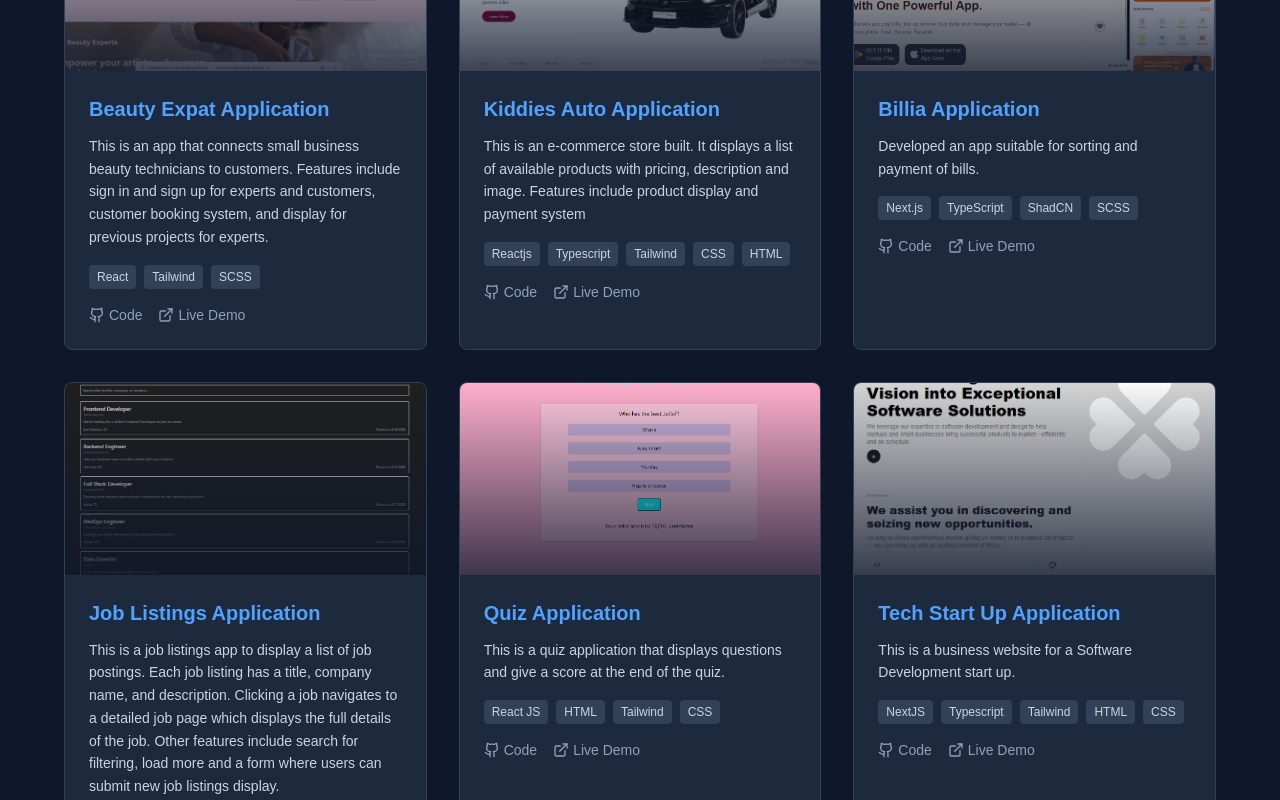
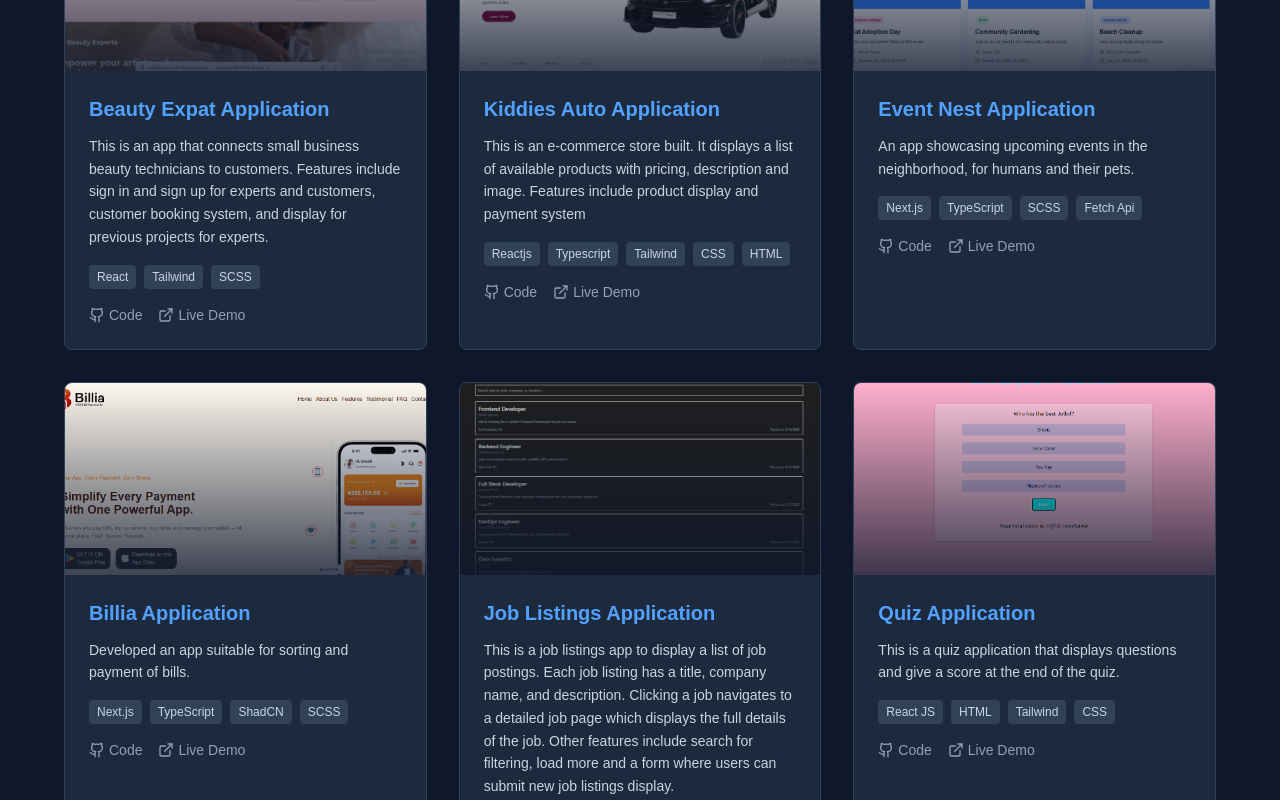
Before and after one commit to TaiwoSaidat/taiwo-oyewale, a Next.js app: page / in a window 1280 px wide. Shown: the part 3640-4440 px from the top of the page. Built offline with nearby package versions, Linux system fonts and the light colour scheme.

Commit message:
feat/ add events nest app

```diff
--- a/src/portfolio.tsx
+++ b/src/portfolio.tsx
@@ -26,6 +26,7 @@ import job from "../public/jobPosts.png";
 import quizApp from "../public/quiz_app.png";
 import wanderlay from "../public/wanderlay.png";
 import tsu from "../public/TSU.png";
+import events from "../public/events.png";
 import Link from "next/link";
 
 interface Project {
@@ -126,6 +127,16 @@ const Portfolio: React.FC = () => {
       github: "https://github.com/TaiwoSaidat/Kiddies-Auto-Web-App",
       demo: "https://kiddies-auto-web-app.vercel.app/",
       image: kiddies.src,
+    },
+    {
+      id: 12,
+      title: "Event Nest Application",
+      description:
+        "An app showcasing upcoming events in the neighborhood, for humans and their pets.",
+      tech: ["Next.js", "TypeScript", "SCSS", " Fetch Api"],
+      github: "https://github.com/TaiwoSaidat/event-nest",
+      demo: "hhttps://event-nest-eta.vercel.app/",
+      image: events.src,
     },
     {
       id: 11,
```
Also changed, not shown: public/events.png (added).
